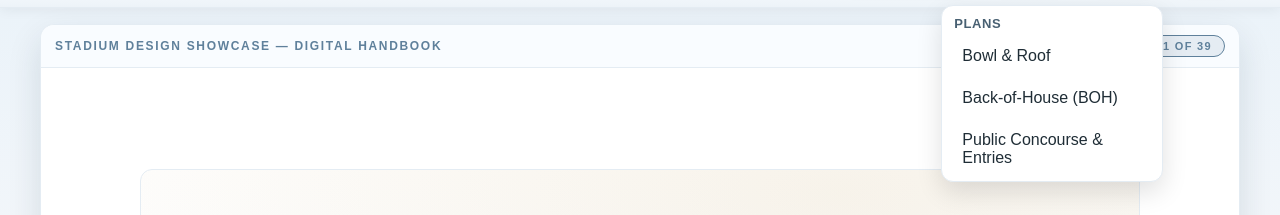
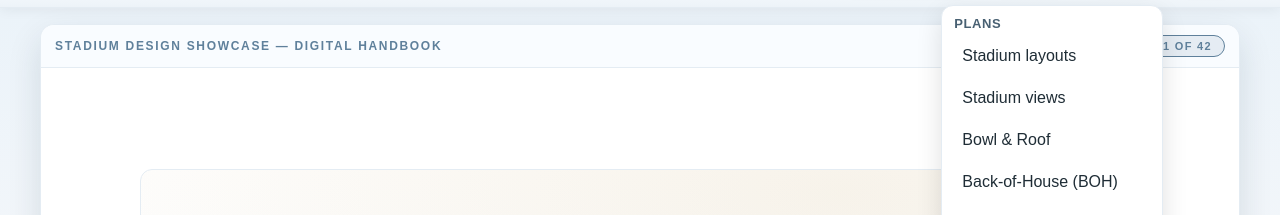
Before and after one commit to Willmacp/stadium-design-showcase, a plain HTML site: page index.html in a window 1280 px wide. Both pictures are taken after a click on the button "Plans ▾". Shown: the part 49-264 px from the top of the page. Drawn offline with Linux system fonts and the light colour scheme.

Commit message:
Update index.html

```diff
--- a/index.html
+++ b/index.html
@@ -63,7 +63,7 @@
 
   .dropdown{
     position:absolute; top:44px;
-    right:0; left:auto;  /* keep inside viewport on narrow screens */
+    right:0; left:auto;
     background:#fff; border:1px solid var(--border);
     border-radius:12px; box-shadow:0 10px 26px rgba(0,0,0,.12);
     min-width:220px; max-width:min(92vw, 340px);
@@ -336,11 +336,10 @@
 </div>
 
 <script>
-  const CACHE_BUST = '?v=15';
+  const CACHE_BUST = '?v=18';
 
-  // ---- DISPLAY BOARDS: exactly your 25 files ----
+  // ---- DISPLAY BOARDS ----
   const DISPLAY_BOARD_FILES = [
-    // Set 1 (9)
     "assets/boards/boards1_01.jpg",
     "assets/boards/boards1_02.jpg",
     "assets/boards/boards1_03.jpg",
@@ -350,7 +349,6 @@
     "assets/boards/boards1_07.jpg",
     "assets/boards/boards1_08.jpg",
     "assets/boards/boards1_09.jpg",
-    // Set 2 (7)
     "assets/boards/boards2_01.jpg",
     "assets/boards/boards2_02.jpg",
     "assets/boards/boards2_03.jpg",
@@ -358,7 +356,6 @@
     "assets/boards/boards2_05.jpg",
     "assets/boards/boards2_06.jpg",
     "assets/boards/boards2_07.jpg",
-    // Set 3 (9)
     "assets/boards/boards3_01.jpg",
     "assets/boards/boards3_02.jpg",
     "assets/boards/boards3_03.jpg",
@@ -383,7 +380,6 @@
     "https://youtu.be/zM63SF3_8fI"
   ];
 
-  // Short, menu-friendly labels for each video
   const VIDEO_LABELS = [
     "Back of House & Player Facilities",
     "Entering the Stadium",
@@ -404,8 +400,32 @@
     {label:"YouTube", href:"#"}
   ];
 
-  // Plans groups – you can fill in the images later
+  // ---- PLANS GROUPS ----
   const PLANS_GROUPS = [
+    {
+      title: "Stadium layouts",
+      desc: "Key stadium bowl and field layouts for different sports and event configurations.",
+      images: [
+        "assets/plans/stadium-layout-soccer.jpg",
+        "assets/plans/stadium-layout-afl.jpg",
+        "assets/plans/stadium-layout-cricket.jpg",
+        "assets/plans/stadium-layout-nrl.jpg",
+        "assets/plans/stadium-layout-boxing.jpg",
+        "assets/plans/stadium-layout-basketball.jpg",
+        "assets/plans/stadium-layout-concert-mode-3.jpg",
+        "assets/plans/stadium-layout-concert-mode-4.jpg"
+      ]
+    },
+    {
+      title: "Stadium views",
+      desc: "Visual context of the stadium within Hobart and its surrounding public spaces.",
+      images: [
+        "assets/plans/stadium-view-waterfront.jpeg",
+        "assets/plans/stadium-view-city-bay.png",
+        "assets/plans/stadium-view-memorial.jpeg",
+        "assets/plans/stadium-view-street.jpeg"
+      ]
+    },
     { title: "Bowl & Roof", desc: "Key sections and details for main bowl and roof structure.", images: [] },
     { title: "Back-of-House (BOH)", desc: "Service corridors, loading dock, plant areas, and BOH circulation.", images: [] },
     { title: "Public Concourse & Entries", desc: "Entry sequences, concourses, amenities, and egress paths.", images: [] }
@@ -598,7 +618,7 @@
     boardsList.appendChild(a);
   });
 
-  // Videos dropdown, using short labels
+  // Videos dropdown, using labels
   videosList.innerHTML='';
   YT_LINKS.forEach((u,ix)=>{
     const a=document.createElement('a');
```
